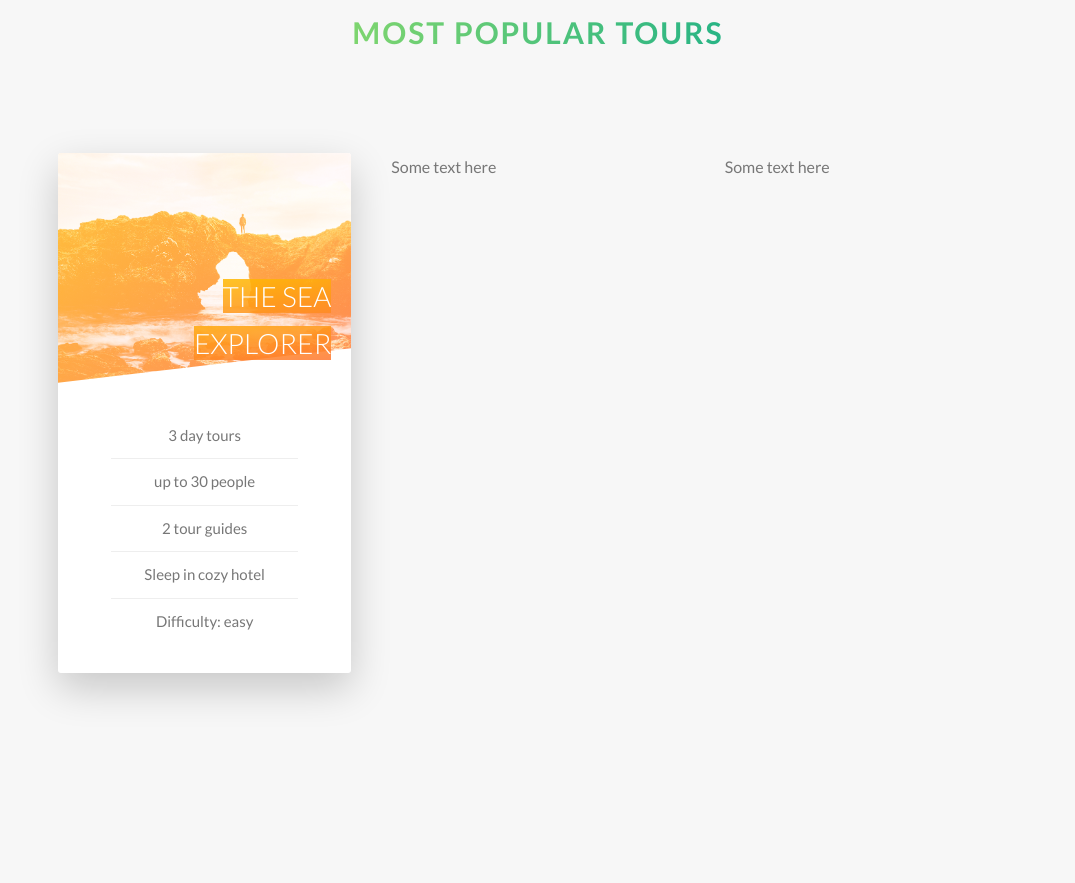
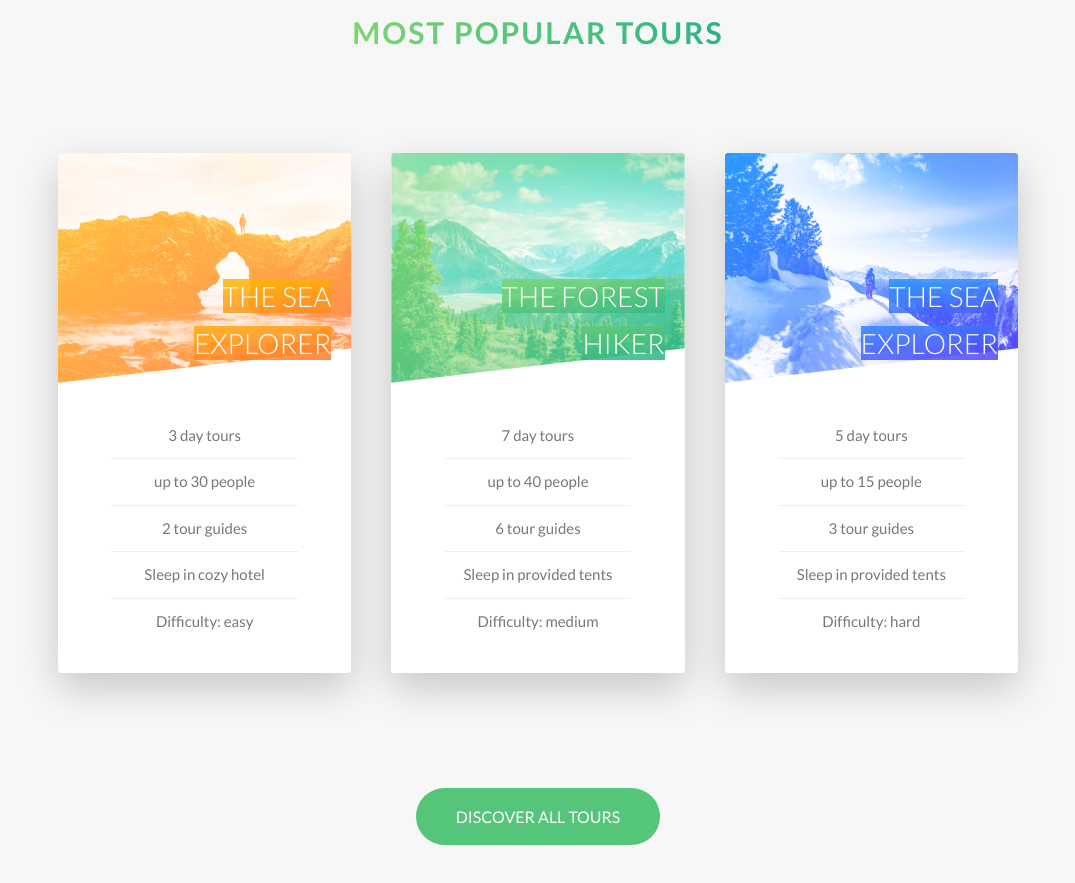
Before and after one commit to vihahuynh/Advanced-CSS-and-SASS, a website: page Natours/index.html in a window 1280 px wide. Shown: the part 2280-3163 px from the top of the page, without its empty margins (102-1177 px from the left). Drawn offline with Linux system fonts and the light colour scheme.

Commit message:
Section 5: Section tours - part 3

```diff
--- a/Natours/index.html
+++ b/Natours/index.html
@@ -150,12 +150,77 @@
                   </div>
                 </div>
                 <div class="card__side card__side--back card__side--back--1">
-                  BACK
+                  <div class="card__cta">
+                    <div class="card__price-box">
+                      <p class="card__price-only">Only</p>
+                      <p class="card__price-value">$297</p>
+                    </div>
+                    <a href="#" class="btn btn--white">Book now</a>
+                  </div>
                 </div>
               </div>
             </div>
-            <div class="col-1-of-3">Some text here</div>
-            <div class="col-1-of-3">Some text here</div>
+
+            <div class="col-1-of-3">
+              <div class="card">
+                <div class="card__side card__side--front">
+                  <div class="card__picture card__picture--2">&nbsp;</div>
+                  <h4 class="card__heading">
+                    <span class="card__heading-span--2">The forest hiker</span>
+                  </h4>
+                  <div class="card__details">
+                    <ul>
+                      <li>7 day tours</li>
+                      <li>up to 40 people</li>
+                      <li>6 tour guides</li>
+                      <li>Sleep in provided tents</li>
+                      <li>Difficulty: medium</li>
+                    </ul>
+                  </div>
+                </div>
+                <div class="card__side card__side--back card__side--back--2">
+                  <div class="card__cta">
+                    <div class="card__price-box">
+                      <p class="card__price-only">Only</p>
+                      <p class="card__price-value">$497</p>
+                    </div>
+                    <a href="#" class="btn btn--white">Book now</a>
+                  </div>
+                </div>
+              </div>
+            </div>
+
+            <div class="col-1-of-3">
+              <div class="card">
+                <div class="card__side card__side--front">
+                  <div class="card__picture card__picture--3">&nbsp;</div>
+                  <h4 class="card__heading">
+                    <span class="card__heading-span--3">The sea explorer</span>
+                  </h4>
+                  <div class="card__details">
+                    <ul>
+                      <li>5 day tours</li>
+                      <li>up to 15 people</li>
+                      <li>3 tour guides</li>
+                      <li>Sleep in provided tents</li>
+                      <li>Difficulty: hard</li>
+                    </ul>
+                  </div>
+                </div>
+                <div class="card__side card__side--back card__side--back--3">
+                  <div class="card__cta">
+                    <div class="card__price-box">
+                      <p class="card__price-only">Only</p>
+                      <p class="card__price-value">$897</p>
+                    </div>
+                    <a href="#" class="btn btn--white">Book now</a>
+                  </div>
+                </div>
+              </div>
+            </div>
+          </div>
+          <div class="u-center-text u-margin-top-huge">
+            <a href="#" class="btn btn--green">Discover all tours</a>
           </div>
         </section>
       </div>
--- a/Natours/sass/base/_utilities.scss
+++ b/Natours/sass/base/_utilities.scss
@@ -5,9 +5,15 @@
 .u-margin-bottom-large {
   margin-bottom: 8rem;
 }
+
 .u-margin-bottom-medium {
   margin-bottom: 4rem;
 }
+
 .u-margin-bottom-small {
   margin-bottom: 1.5rem;
 }
+
+.u-margin-top-huge {
+  margin-top: 10rem;
+}
--- a/Natours/sass/components/_button.scss
+++ b/Natours/sass/components/_button.scss
@@ -32,6 +32,15 @@
 
     &::after {
       background-color: $color-white;
+    }
+  }
+
+  &--green {
+    color: $color-white;
+    background-color: $color-primary;
+
+    &::after {
+      background-color: $color-primary;
     }
   }
 
@@ -72,6 +81,7 @@
     box-shadow: 0 1rem 2rem rgba($color-black, 0.2);
     transform: translateY(-2px);
   }
+
   &:active {
     box-shadow: 0 0.5rem 1rem rgba($color-black, 0.2);
     transform: translateY(0);
--- a/Natours/sass/components/_card.scss
+++ b/Natours/sass/components/_card.scss
@@ -30,6 +30,22 @@
           $color-secondary-dark
         );
       }
+
+      &--2 {
+        background-image: linear-gradient(
+          to right bottom,
+          $color-primary-light,
+          $color-primary-dark
+        );
+      }
+
+      &--3 {
+        background-image: linear-gradient(
+          to right bottom,
+          $color-tertiary-light,
+          $color-tertiary-dark
+        );
+      }
     }
   }
 
@@ -56,6 +72,24 @@
           $color-secondary-dark
         );
     }
+
+    &--2 {
+      background-image: url(../../img/nat-6.jpg),
+        linear-gradient(
+          to right bottom,
+          $color-primary-light,
+          $color-primary-dark
+        );
+    }
+
+    &--3 {
+      background-image: url(../../img/nat-7.jpg),
+        linear-gradient(
+          to right bottom,
+          $color-tertiary-light,
+          $color-tertiary-dark
+        );
+    }
   }
 
   &__heading {
@@ -73,11 +107,28 @@
   &__heading-span {
     padding: 1rem 1.5rem;
     -webkit-box-decoration-break: clone;
+
     &--1 {
       background-image: linear-gradient(
         to right bottom,
         rgba($color-secondary-light, 0.85),
         rgba($color-secondary-dark, 0.85)
+      );
+    }
+
+    &--2 {
+      background-image: linear-gradient(
+        to right bottom,
+        rgba($color-primary-light, 0.85),
+        rgba($color-primary-dark, 0.85)
+      );
+    }
+
+    &--3 {
+      background-image: linear-gradient(
+        to right bottom,
+        rgba($color-tertiary-light, 0.85),
+        rgba($color-tertiary-dark, 0.85)
       );
     }
   }
@@ -99,4 +150,29 @@
       }
     }
   }
+
+  //BACK SIDE STYLING
+  &__cta {
+    position: absolute;
+    top: 50%;
+    left: 50%;
+    transform: translate(-50%, -50%);
+    text-align: center;
+    width: 90%;
+  }
+
+  &__price-box {
+    margin-bottom: 8rem;
+    color: $color-white;
+  }
+
+  &__price-only {
+    font-size: 1.4rem;
+    text-transform: uppercase;
+  }
+
+  &__price-value {
+    font-size: 6rem;
+    font-weight: 100;
+  }
 }
--- a/Natours/sass/pages/_home.scss
+++ b/Natours/sass/pages/_home.scss
@@ -22,6 +22,6 @@
 
 .section-tours {
   background-color: $color-grey-light-1;
-  padding: 25rem 0 50rem 0;
+  padding: 25rem 0 5rem 0;
   margin-top: -10rem;
 }
```
Also changed, not shown: Natours/css/style.css.
